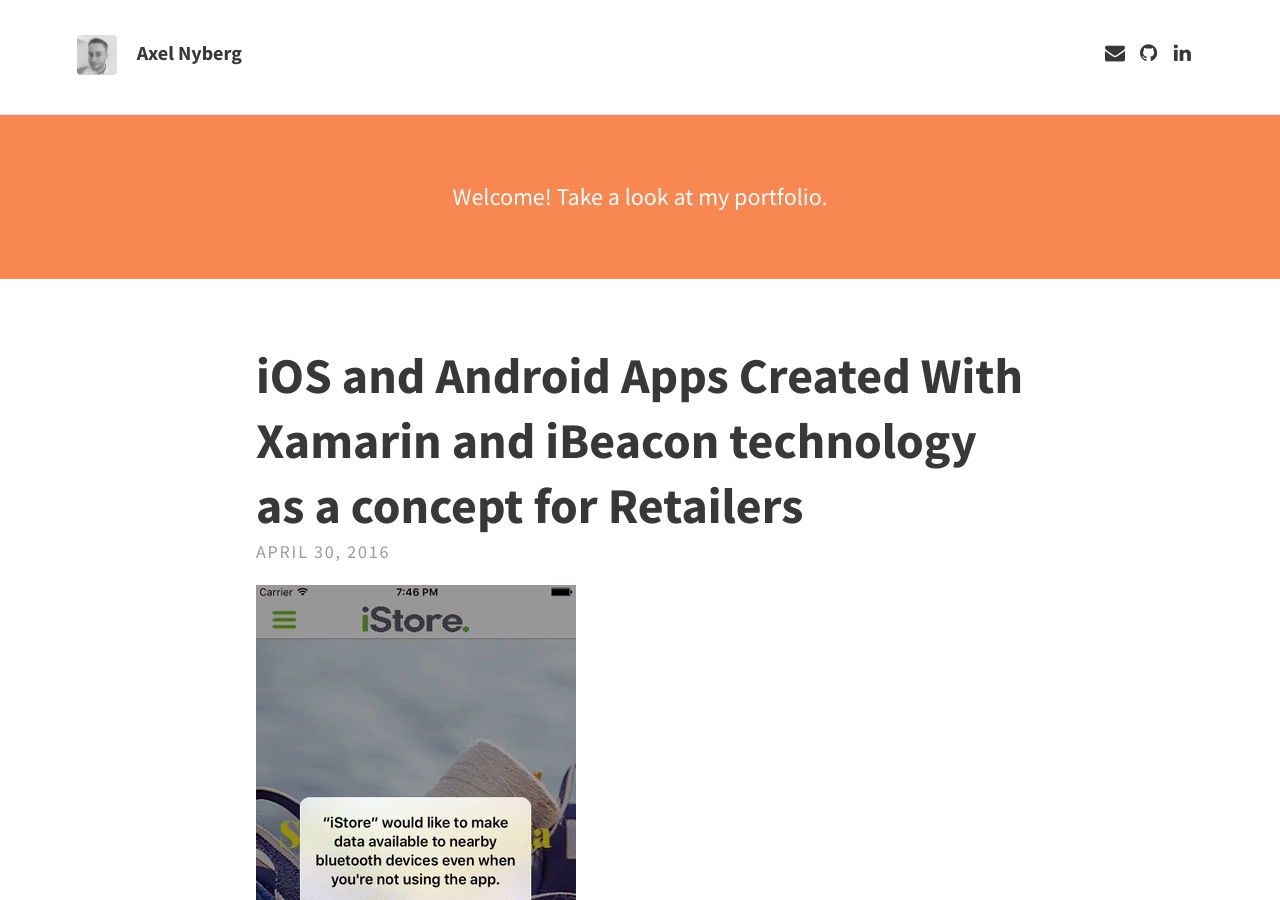
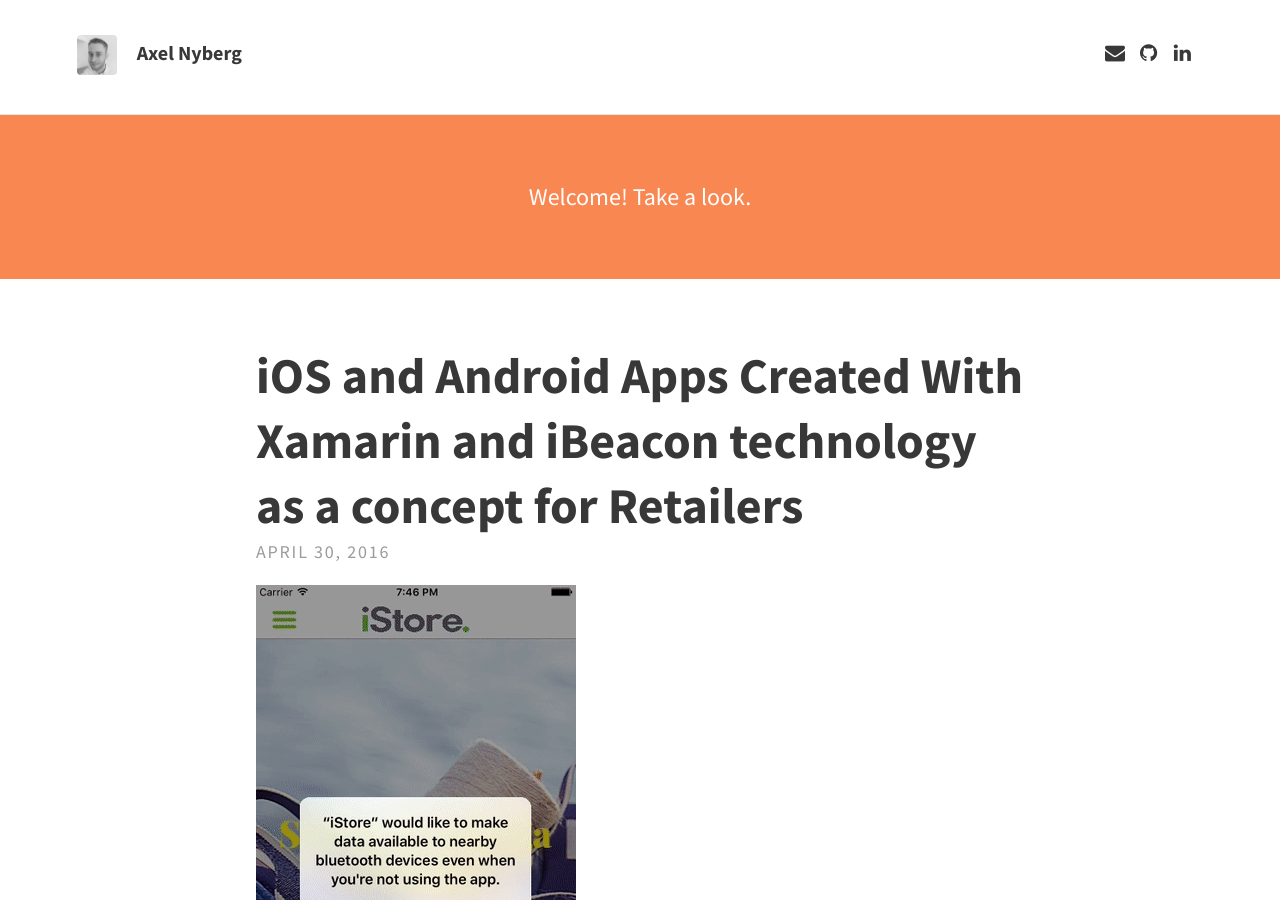
Before and after one commit to axelnyberg/axelnyberg.github.io, a Jekyll site: the page built from index.html, in a window 1280 px wide and 900 px high. Built offline with Jekyll 4.4.1, drawn with Linux system fonts in a browser that asks for light colours; nearby versions of some CDN libraries; the list of posts is cut into pages by our own code.

Commit message:
Update _config.yml

```diff
--- a/_config.yml
+++ b/_config.yml
@@ -12,7 +12,7 @@ theme:
 
   # Header and footer text
   header_text: >
-    <p>Welcome! Take a look at my portfolio.</p>
+    <p>Welcome! Take a look.</p>
   header_text_feature_image:
   footer_text: >
 
```
